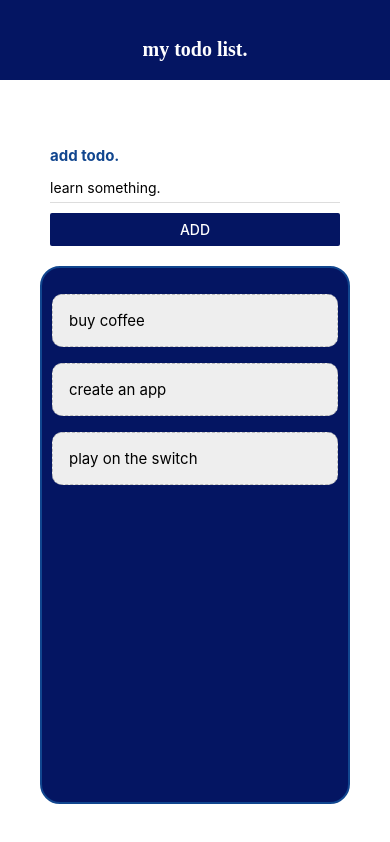
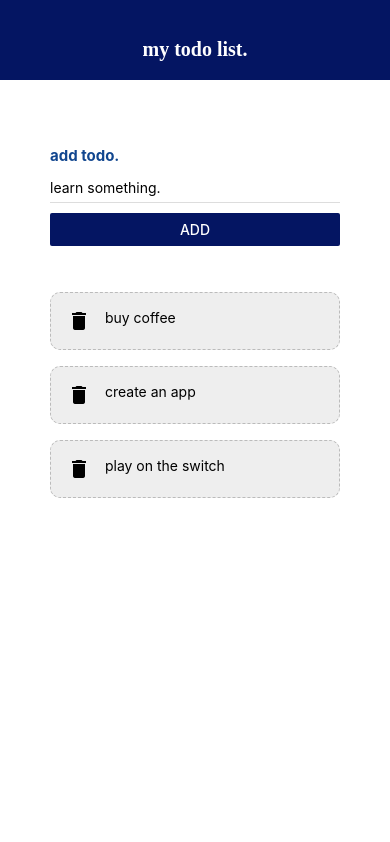
Before and after one commit to sia162/todo-android-app, a React Native app: screen / in a window 390 px wide. Built offline with nearby package versions, Linux system fonts and the light colour scheme.

Commit message:
feature: added icons

```diff
--- a/App.js
+++ b/App.js
@@ -9,7 +9,7 @@
   TouchableWithoutFeedback,
 } from "react-native";
 import Header from "./components/Header";
-import Sandox from "./components/Sandox";
+// import Sandox from "./components/Sandox";
 import TodoForm from "./components/TodoForm";
 import TodoItem from "./components/TodoItem";
 
@@ -83,9 +83,5 @@
     flex: 1,
     marginTop: 20,
     padding: 10,
-    borderWidth: 2,
-    backgroundColor: "#041562",
-    borderColor: "#11468F",
-    borderRadius: 20,
   },
 });
--- a/components/TodoItem.js
+++ b/components/TodoItem.js
@@ -1,10 +1,14 @@
-import { StyleSheet, Text, TouchableOpacity } from "react-native";
+import { StyleSheet, Text, TouchableOpacity, View } from "react-native";
 import React from "react";
+import { MaterialIcons } from "@expo/vector-icons";
 
 const TodoItem = ({ item, pressHandler }) => {
   return (
     <TouchableOpacity onPress={() => pressHandler(item.key)}>
-      <Text style={styles.item}>{item.text}</Text>
+      <View style={styles.item}>
+        <MaterialIcons name="delete" size={24} color="black" />
+        <Text style={styles.text}> {item.text}</Text>
+      </View>
     </TouchableOpacity>
   );
 };
@@ -13,6 +17,7 @@
 
 const styles = StyleSheet.create({
   item: {
+    flexDirection: "row",
     padding: 16,
     marginTop: 16,
     borderColor: "#bbb",
@@ -22,4 +27,7 @@
     fontSize: 15,
     backgroundColor: "#EEEEEE",
   },
+  text: {
+    marginLeft: 10,
+  },
 });
```
